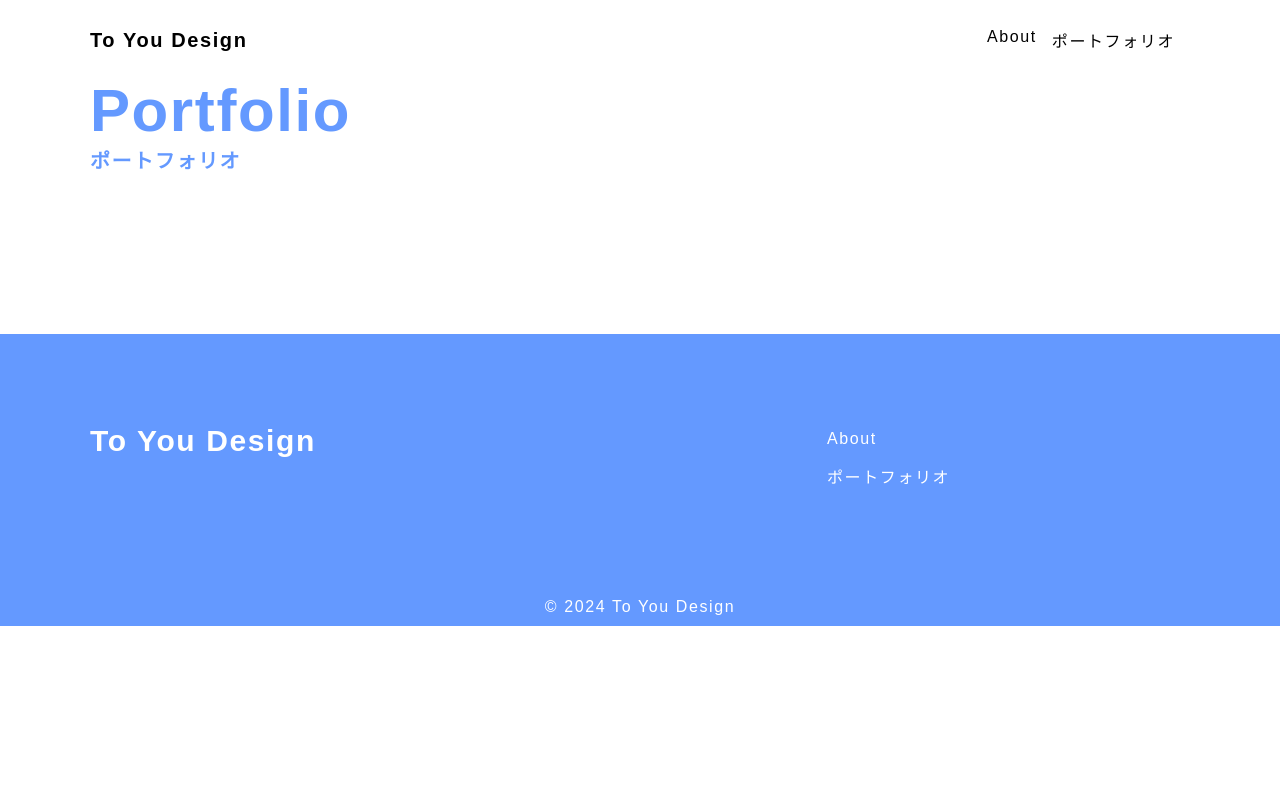
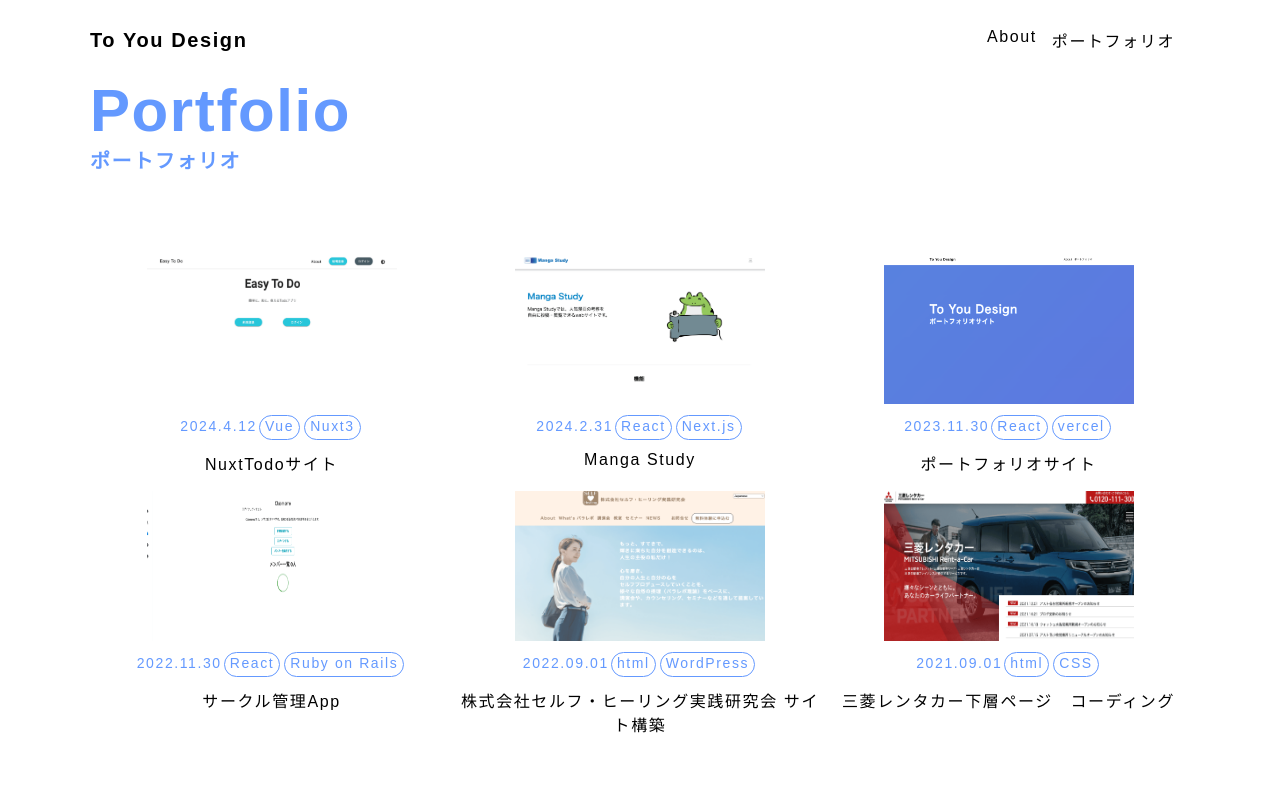
Before and after one commit to takoyan33/nextjs-portfolio, a Next.js app: page /Portfolio in a window 1280 px wide. Shown: the top 800 px of the page. Built offline with nearby package versions, Linux system fonts and the light colour scheme.

Commit message:
lazyload

```diff
--- a/components/Components/data/data.tsx
+++ b/components/Components/data/data.tsx
@@ -84,26 +84,26 @@ export const PORTFOLIO_LIST = [
     infra_skill: ['firebase hosting'],
     time: '2ヶ月',
   },
-  // {
-  //   id: 4,
-  //   name: 'サークル管理App',
-  //   date: '2022.11.30',
-  //   tag: ['React', 'Ruby on Rails'],
-  //   topImg: '/images/portfolio_7.png',
-  //   // url: "https://rails-react-app-front.vercel.app/",
-  //   github: 'https://github.com/takoyan33/rails-react-app-front',
-  //   color: 'portfolio__tag--color5',
-  //   about: '<p>',
-  //   aboutImg: '/images/portfolio_7.png',
-  //   function: '<p>',
-  //   functionImg: '/images/portfolio_7.png',
-  //   appeal: '<p>',
-  //   appealImg: '/images/portfolio_7.png',
-  //   front_skill: ['Nuxt3', 'Vue'],
-  //   back_skill: ['Ruby on Rails'],
-  //   infra_skill: ['Vercel', 'Render'],
-  //   time: '1ヶ月',
-  // },
+  {
+    id: 4,
+    name: 'サークル管理App',
+    date: '2022.11.30',
+    tag: ['React', 'Ruby on Rails'],
+    topImg: '/images/portfolio_7.png',
+    // url: "https://rails-react-app-front.vercel.app/",
+    github: 'https://github.com/takoyan33/rails-react-app-front',
+    color: 'portfolio__tag--color5',
+    about: '<p>',
+    aboutImg: '/images/portfolio_7.png',
+    function: '<p>',
+    functionImg: '/images/portfolio_7.png',
+    appeal: '<p>',
+    appealImg: '/images/portfolio_7.png',
+    front_skill: ['Nuxt3', 'Vue'],
+    back_skill: ['Ruby on Rails'],
+    infra_skill: ['Vercel', 'Render'],
+    time: '1ヶ月',
+  },
   {
     id: 5,
     name: '株式会社セルフ・ヒーリング実践研究会 サイト構築',
@@ -114,11 +114,11 @@ export const PORTFOLIO_LIST = [
     github: '',
     color: 'portfolio__tag--color1',
     about: '案件として、ホームページ制作を行いました',
-    aboutImg: '/images/portfolio_8.png',
-    function: '<p>',
-    functionImg: '/images/portfolio_8.png',
-    appeal: '<p>',
-    appealImg: '/images/portfolio_8.png',
+    aboutImg: '/images/portfolio_9.png',
+    function: '案件として、ホームページ制作を行いました',
+    functionImg: '/images/portfolio_9.png',
+    appeal: '案件として、ホームページ制作を行いました',
+    appealImg: '/images/portfolio_9.png',
     front_skill: ['html', 'css', 'JavaScript'],
     back_skill: ['WordPress'],
     infra_skill: ['Vercel'],
@@ -133,12 +133,12 @@ export const PORTFOLIO_LIST = [
     url: 'https://www.mmc-dia-finance.com/rental/',
     github: '',
     color: 'portfolio__tag--color1',
-    about: '<p>>',
-    aboutImg: '/images/portfolio_8.png',
-    function: '<p>>',
-    functionImg: '/images/portfolio_8.png',
-    appeal: '<p>>',
-    appealImg: '/images/portfolio_8.png',
+    about: '案件として、ホームページ制作を行いました',
+    aboutImg: '/images/portfolio_1.png',
+    function: '案件として、ホームページ制作を行いました',
+    functionImg: '/images/portfolio_1.png',
+    appeal: '案件として、ホームページ制作を行いました',
+    appealImg: '/images/portfolio_1.png',
     front_skill: ['html', 'CSS', 'JavaScript'],
     back_skill: ['WordPress'],
     infra_skill: [''],
--- a/components/Components/ui/PortfolioItem.tsx
+++ b/components/Components/ui/PortfolioItem.tsx
@@ -11,14 +11,8 @@ export default function PortfolioItem({
   return (
     <div className='flx_el'>
       <Link href={`portfolios/${portfolio_id}`}>
-        <div className='tac'>
-          <Image
-            src={portfolio_topImg}
-            className='about_img'
-            alt='ポートフォリオ画像'
-            width={300}
-            height={150}
-          />
+        <div className='portfolio__img'>
+          <Image src={portfolio_topImg} alt='ポートフォリオ画像' fill />
         </div>
         <div className='portfolio__flex'>
           <p className='portfolio__date'>{portfolio_date}</p>
--- a/components/index.module.css
+++ b/components/index.module.css
@@ -113,7 +113,7 @@
   }
   .drawerMenu ul li {
     margin-bottom: 25px;
-    font-family: 'Josefin Sans', sans-serif;
+    font-family: "Josefin Sans", sans-serif;
     font-weight: 200;
     opacity: 0.8;
   }
@@ -185,4 +185,4 @@
 }
 .components_logo__pNz7v {
   margin: 0px;
-}
+}/*# sourceMappingURL=index.module.css.map */
--- a/pages/Portfolio.tsx
+++ b/pages/Portfolio.tsx
@@ -21,21 +21,16 @@ export default function Portfolio() {
           <h2 className='main__title'>Portfolio</h2>
           <h3 className='main__subtitle'>ポートフォリオ</h3>
           <div className='flx padding'>
-            {/* {PORTFOLIO_LIST.map((portfolio, index) => (
+            {PORTFOLIO_LIST.map((portfolio, index) => (
               <PortfolioItem
                 key={index}
+                portfolio_id={portfolio.id}
                 portfolio_name={portfolio.name}
                 portfolio_date={portfolio.date}
                 portfolio_tag={portfolio.tag}
-                portfolio_img={portfolio.img}
-                portfolio_url={portfolio.url}
-                portfolio_color={portfolio.color}
-                portfolio_time={portfolio.time}
-                portfolio_about={portfolio.about}
-                portfolio_skill={portfolio.skill}
-                portfolio_github={portfolio.github}
+                portfolio_topImg={portfolio.topImg}
               />
-            ))} */}
+            ))}
           </div>
         </div>
       </div>
--- a/styles/styles.css
+++ b/styles/styles.css
@@ -83,6 +83,8 @@ a :hover {
   justify-content: space-between;
   width: 100%;
   margin: 3.125rem auto;
+  -webkit-box-pack: center;
+  -ms-flex-pack: center;
 }
 .flx_el {
   width: 33%;
@@ -131,6 +133,8 @@ header {
   height: 100px;
   margin: 0 auto;
   background-color: white;
+  -webkit-box-align: center;
+  -ms-flex-align: center;
 }
 header ul {
   display: flex;
@@ -150,6 +154,8 @@ header nav {
   justify-content: center;
   width: 100%;
   margin: 0px auto;
+  -webkit-box-pack: center;
+  -ms-flex-pack: center;
 }
 .header__inner {
   position: sticky;
@@ -162,6 +168,10 @@ header nav {
   padding: 4% 4vw;
   margin: 0 auto;
   background-color: white;
+  -webkit-box-pack: justify;
+  -ms-flex-pack: justify;
+  -webkit-box-align: center;
+  -ms-flex-align: center;
 }
 
 .modal-text {
@@ -225,9 +235,7 @@ header nav {
   width: 100%;
   height: 0.125rem;
   background-color: black;
-  transition:
-    transform 0.5s,
-    opacity 0.5s;
+  transition: transform 0.5s, opacity 0.5s;
 }
 
 .hamburger-btn__parts.-top {
@@ -292,6 +300,10 @@ header nav {
     height: 100vh;
     padding: 0;
     background-color: white;
+    -webkit-box-pack: center;
+    -ms-flex-pack: center;
+    -webkit-box-align: center;
+    -ms-flex-align: center;
   }
   .hamburger__list {
     font-size: 16px;
@@ -336,8 +348,10 @@ li {
 .title-border-right ::after {
   flex-grow: 1;
   margin-left: 1rem;
-  content: '';
+  content: "";
   border-top: 1px solid;
+  -webkit-box-flex: 1;
+  -ms-flex-positive: 1;
 }
 
 .fv {
@@ -433,6 +447,14 @@ li {
 .portfolio__title {
   margin-top: 0px;
 }
+.portfolio__img {
+  position: relative;
+  width: 250px;
+  margin: 0 auto;
+  height: 150px;
+  -o-object-fit: cover;
+     object-fit: cover;
+}
 
 .footer_flx {
   display: flex;
@@ -440,6 +462,8 @@ li {
   padding: 30px 0;
   margin: 0px auto;
   color: white;
+  -webkit-box-pack: center;
+  -ms-flex-pack: center;
 }
 .footer_list {
   color: white;
@@ -480,9 +504,11 @@ footer li {
   text-align: left;
 }
 .about_img {
-  width: 300px;
+  position: relative;
+  width: 400px;
+  height: 300px;
   -o-object-fit: cover;
-  object-fit: cover;
+     object-fit: cover;
 }
 .about_snsLogo {
   width: 30px;
@@ -511,7 +537,6 @@ footer li {
   border: none;
   border-bottom: 0.125rem solid #6499ff;
   border-radius: 100vh;
-  -webkit-box-shadow: 0 0.125rem 7px rgba(0, 0, 0, 0.3);
   box-shadow: 0 0.125rem 7px rgba(0, 0, 0, 0.3);
   transition: 0.5s;
 }
@@ -527,7 +552,6 @@ footer li {
   border: none;
   border-bottom: 0.125rem solid #6499ff;
   border-radius: 100vh;
-  -webkit-box-shadow: 0 0.125rem 7px rgba(0, 0, 0, 0.3);
   box-shadow: 0 0.125rem 7px rgba(0, 0, 0, 0.3);
   transition: 0.5s;
 }
@@ -593,7 +617,7 @@ dl dt::after {
   right: -0.55em;
   font-size: 22px;
   color: #6499ff;
-  content: '●';
+  content: "●";
 }
 dl dd {
   width: calc(100% - 8.5em);
@@ -647,7 +671,7 @@ dl dd h2 {
   width: 100%;
   height: 300px;
   -o-object-fit: contain;
-  object-fit: contain;
+     object-fit: contain;
   border: 1px solid gray;
 }
 .modalBox__element__link {
@@ -675,11 +699,21 @@ dl dd h2 {
 .portfolioDetail__element {
   width: 45%;
 }
+.portfolioDetail__element__topImg {
+  position: relative;
+  width: 80%;
+  height: 500px;
+  margin: 0 auto;
+  -o-object-fit: contain;
+     object-fit: contain;
+}
 .portfolioDetail__element__img {
-  width: 100%;
-  height: 300px;
+  position: relative;
+  width: 70%;
+  height: 400px;
+  margin: 0 auto;
   -o-object-fit: contain;
-  object-fit: contain;
+     object-fit: contain;
 }
 .portfolioDetail__element__title {
   text-align: left;
@@ -755,6 +789,8 @@ dl dd h2 {
     width: 100%;
     height: 50px;
     padding: 0px;
+    -webkit-box-align: center;
+    -ms-flex-align: center;
   }
   header h1 {
     margin-left: 0.625rem;
@@ -890,7 +926,7 @@ dl dd h2 {
     width: 100%;
     height: 200px;
     -o-object-fit: contain;
-    object-fit: contain;
+       object-fit: contain;
     border: 1px solid gray;
   }
   .modalBox__element__text {
@@ -1103,4 +1139,4 @@ dl dd h2 {
     margin-top: 24px;
     font-size: 16px;
   }
-}
+}/*# sourceMappingURL=styles.css.map */
--- a/styles/styles.scss
+++ b/styles/styles.scss
@@ -559,6 +559,13 @@ li {
   &__title {
     margin-top: 0px;
   }
+  &__img {
+    position: relative;
+    width: 250px;
+    margin: 0 auto;
+    height: 150px;
+    object-fit: cover;
+  }
 }
 
 //フッター
@@ -618,7 +625,9 @@ footer {
     text-align: left;
   }
   &_img {
-    width: 300px;
+    position: relative;
+    width: 400px;
+    height: 300px;
     object-fit: cover;
   }
   &_snsLogo {
@@ -824,9 +833,18 @@ dl {
   }
   &__element {
     width: 45%;
+    &__topImg {
+      position: relative;
+      width: 80%;
+      height: 500px;
+      margin: 0 auto;
+      object-fit: contain;
+    }
     &__img {
-      width: 100%;
-      height: 300px;
+      position: relative;
+      width: 70%;
+      height: 400px;
+      margin: 0 auto;
       object-fit: contain;
     }
     &__title {
```
Also changed, not shown: components/Main.tsx (+38 -10 lines), pages/portfolios/[id].tsx (+17 -5 lines), 2 other files (tests, documents, lock files or other folders).
